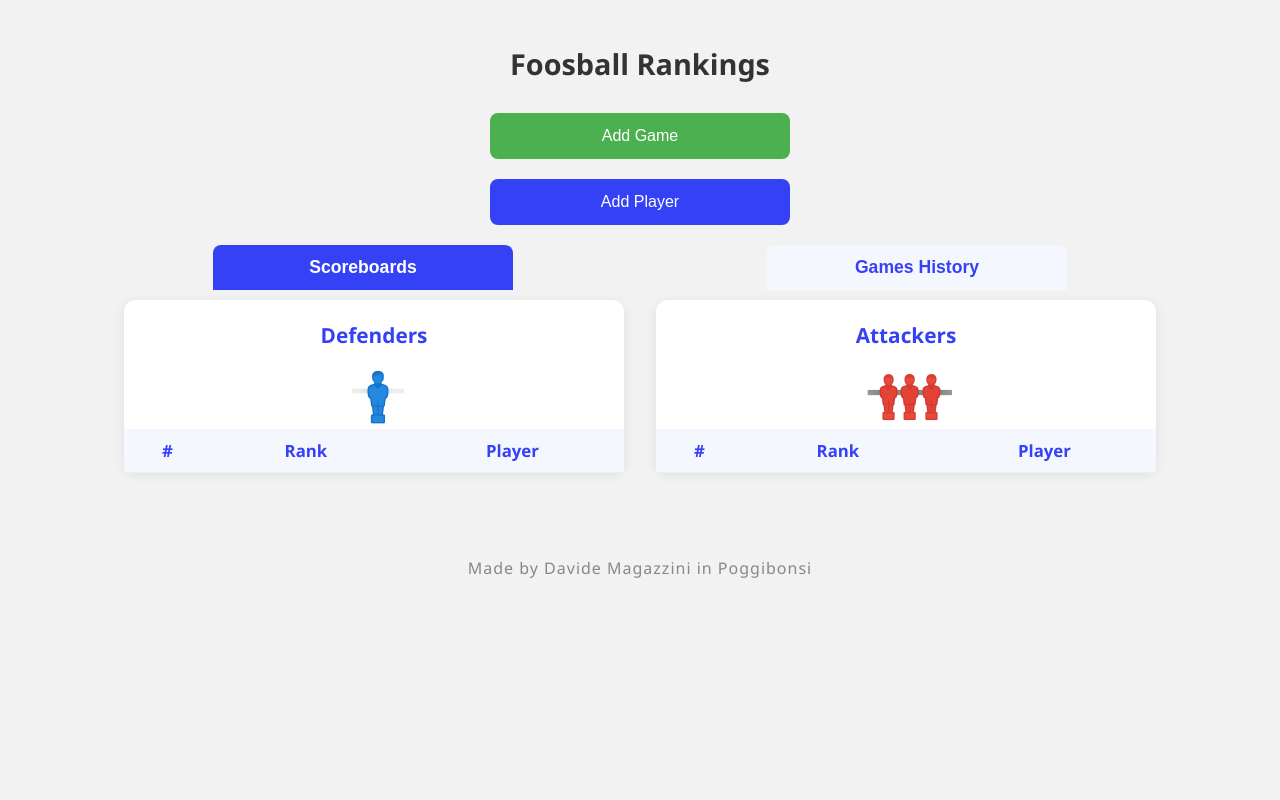
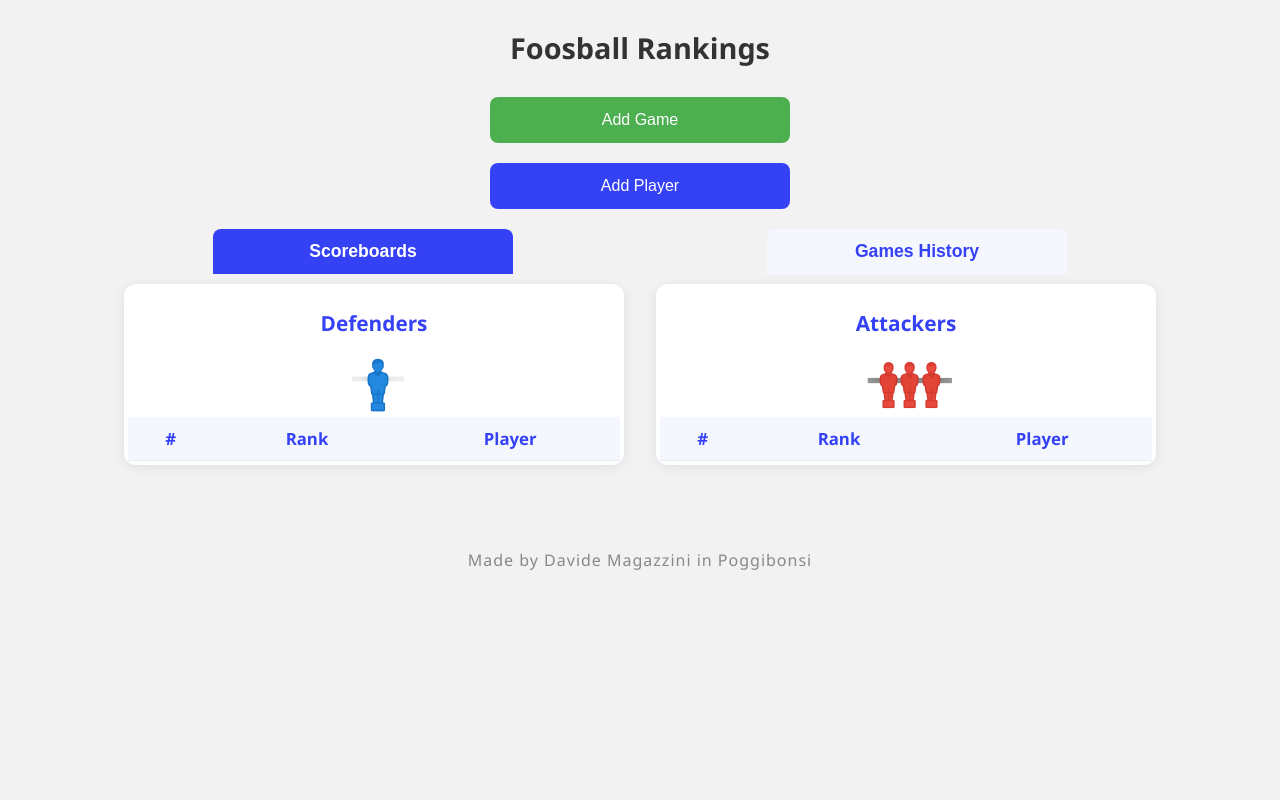
Before and after one commit to DavideMagazzini/Foosball-Ranking-System, a Flask app: page / in a window 1280 px wide. Run offline with Flask 3, Linux system fonts and the light colour scheme; data that the repository does not hold is empty.

Commit message:
Solved padding problems

```diff
--- a/templates/index.html
+++ b/templates/index.html
@@ -15,7 +15,7 @@
       justify-content: flex-start;
       min-height: 100vh;
       margin: 0;
-      padding: 20px;
+      padding: 4px;
       box-sizing: border-box;
     }
 
@@ -180,11 +180,12 @@
       background: #fff;
       border-radius: 12px;
       box-shadow: 0 2px 12px rgba(0,0,0,0.08);
-      padding: 0px;
+      padding: 4px;
       margin-bottom: 24px;
       width: 100%;
       max-width: 500px;
       text-align: center;
+      box-sizing: border-box;
     }
 
     .scoreboard-container h3 {
```
